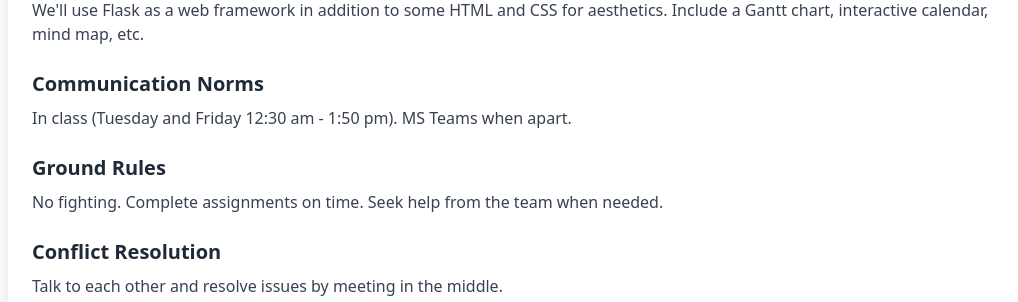
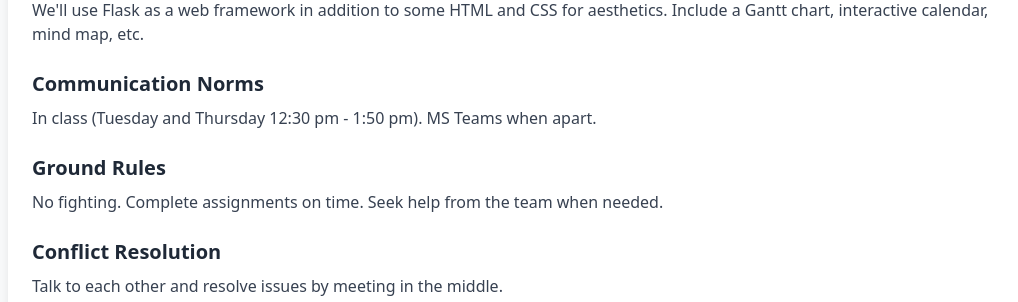
Before and after one commit to andrewmargolin3/PMODashboard, a Flask app: page /project-charter in a window 1280 px wide. Shown: the part 870-1172 px from the top of the page, without its empty margins (120-1138 px from the left). Run offline with Flask 3, Linux system fonts and the light colour scheme.

Commit message:
Corrected class meeting times

```diff
--- a/templates/project_charter.html
+++ b/templates/project_charter.html
@@ -162,7 +162,7 @@
 
     <div class="section mt-6">
         <h2 class="text-xl font-semibold text-gray-800 mb-2">Communication Norms</h2>
-        <p class="text-gray-700">In class (Tuesday and Friday 12:30 am - 1:50 pm). MS Teams when apart.</p>
+        <p class="text-gray-700">In class (Tuesday and Thursday 12:30 pm - 1:50 pm). MS Teams when apart.</p>
     </div>
 
     <div class="section mt-6">
```
